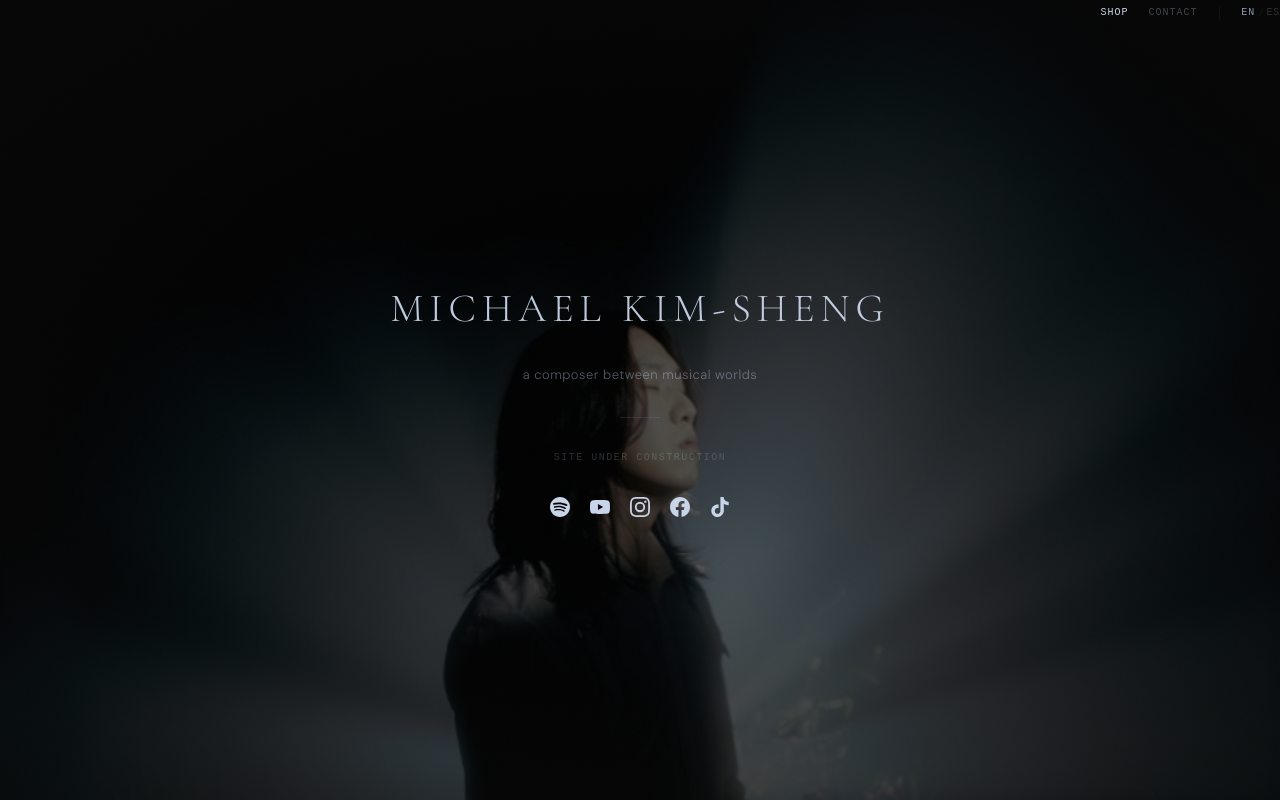
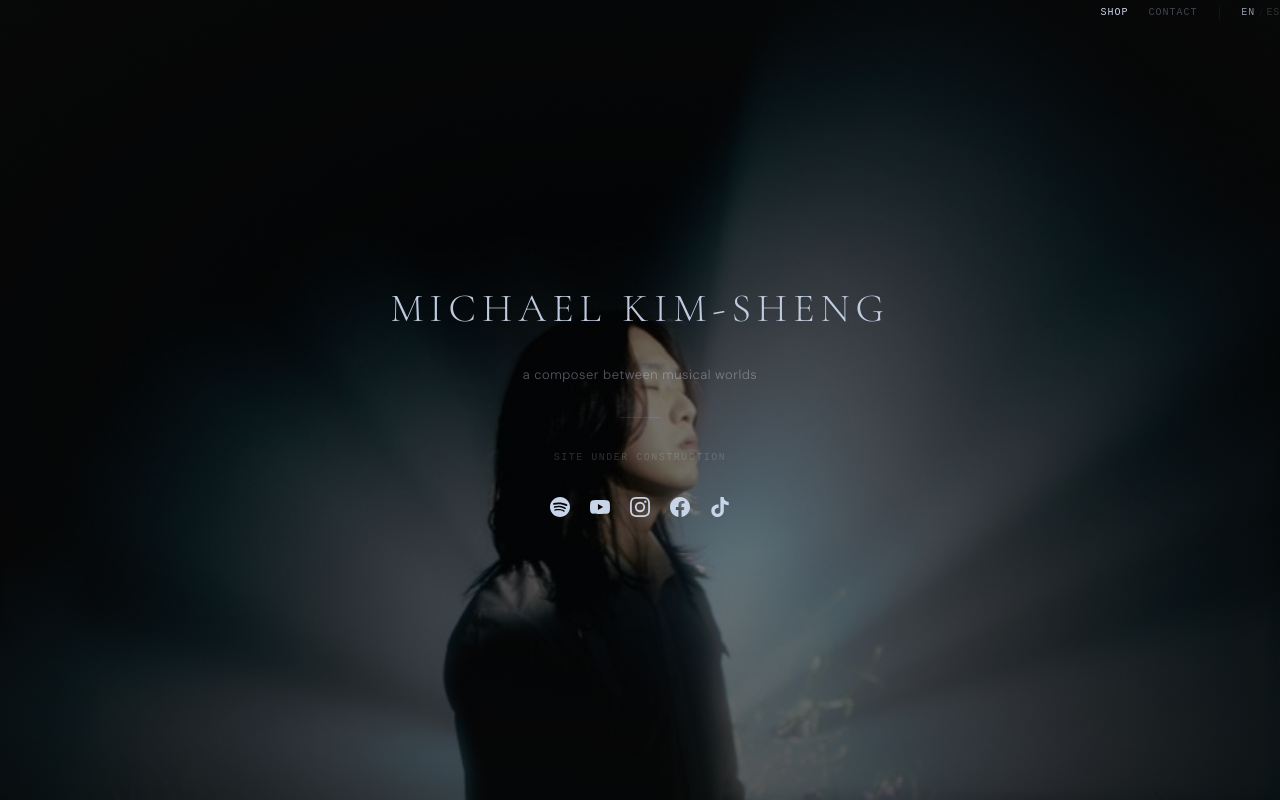
Before and after one commit to Jshengdev/mks-site, a React (Vite) app: page / in a window 1280 px wide. Built offline with nearby package versions, Linux system fonts and the light colour scheme.

Commit message:
fix: brighter portrait background (0.35→0.5)

```diff
--- a/src/site/ProfessionalSite.jsx
+++ b/src/site/ProfessionalSite.jsx
@@ -56,7 +56,7 @@ export default function ProfessionalSite() {
           src={portrait}
           alt=""
           loading="eager"
-          className="w-full h-full object-cover object-[center_18%] brightness-[0.35] saturate-[0.6]"
+          className="w-full h-full object-cover object-[center_18%] brightness-[0.5] saturate-[0.7]"
         />
       </div>
 
```
